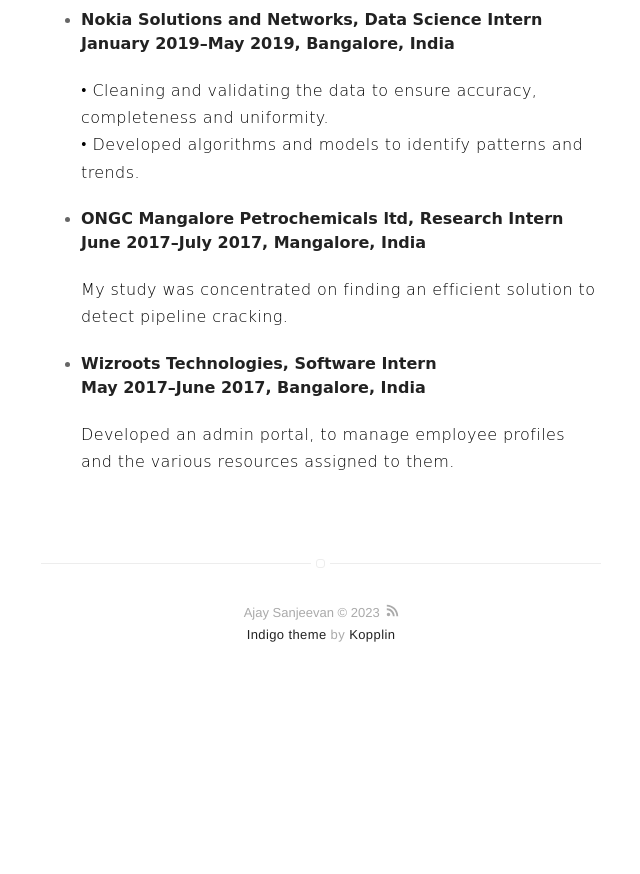
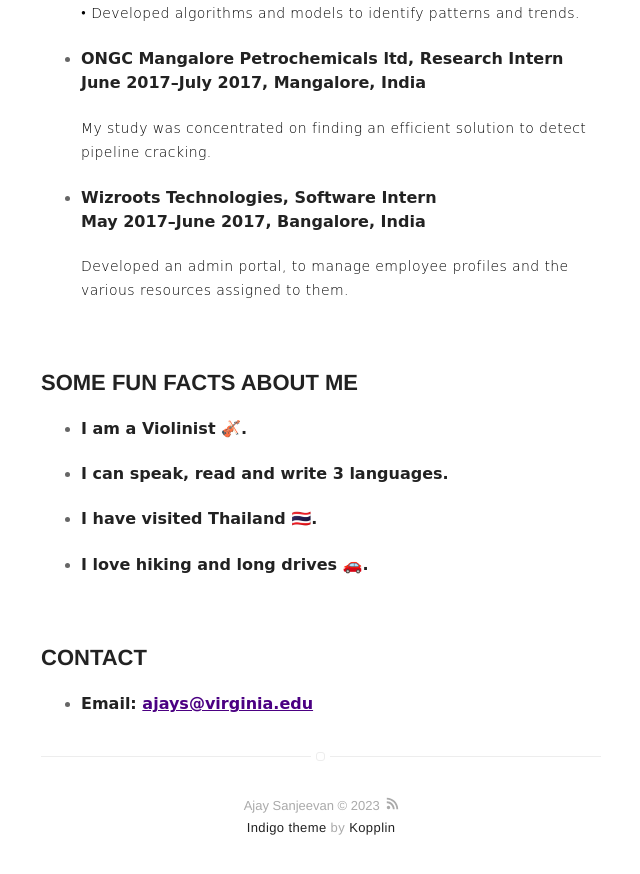
Before and after one commit to ajs997/ajs997.github.io, a Jekyll site: the page built from about.md, in a window 1280 px wide and 900 px high, scrolled down 1980 px. Shown: the top 874 px of the window, without its empty margins (319-959 px from the left). Built offline with Jekyll 4.4.1, drawn with Linux system fonts in a browser that asks for light colours; before the commit the page ends 2686 px from its top, so only the background shows below that; some of the changed text lies outside the part shown.

```diff
--- a/about.md
+++ b/about.md
@@ -16,8 +16,7 @@ to get in touch anytime <span>&#9749;</span></p><br>
 <h2>ACTIVITIES AT UVA</h2>
 <ul class="skill-list">
     <li><h4 style="font-family: 'Comic Sans MS';">Research Assistant at <a href="https://biocomplexity.virginia.edu/institute/divisions/network-systems-science-and-advanced-computing">UVa Biocomplexity Institute</a> under Prof. Srinivasan Venkatramanan, Spring 2023-present</h4></li>
-	<p style="font-family: 'Comic Sans MS';font-size:medium;color:black;">• Working on a interactive tool for public health
-        practitioners to extract insights from time series data related to ongoing epidemic outbreaks.<br>• This tool will allow users to select a time series of epidemiological significance and
+	<p style="font-family: 'Comic Sans MS';font-size:medium;color:black;font-size:14px;">• Working on a interactive tool for public health practitioners to extract insights from time series data related to ongoing epidemic outbreaks.<br>• This tool will allow users to select a time series of epidemiological significance and
         extract categorical indicators of activity over time.<br></p>
     <li><h4 style="font-family: 'Comic Sans MS';">Teaching Assistant for APMA3110 <a href="https://www.coursicle.com/virginia/courses/APMA/3110/">Applied Statistics and Probability</a> taught by Prof. Deepyaman Maiti, Spring 2023</h4></li>
     <li><h4 style="font-family: 'Comic Sans MS';">Teaching Assistant for APMA3150 <a href="https://www.coursicle.com/virginia/courses/APMA/3150/">From Data to Knowledge</a> taught by Prof. Gianluca Guadagni, Fall 2022</h4></li>
@@ -62,19 +61,33 @@ to get in touch anytime <span>&#9749;</span></p><br>
 
 <h2>WORK EXPERIENCE</h2>
 <ul class="skill-list">
-	<li><h4 style="font-family: 'Comic Sans MS';">OracleCorporation, Senior Member Technical Staff<br /> June 2019–July 2022, Bangalore, India</h4></li>
-	<p style="font-family: 'Comic Sans MS';font-size:medium;color:black;">• Enhancing and maintaining User Messaging Service component of Oracle SOA Suite, which is built on J2EE
+	<li><h4 style="font-family: 'Comic Sans MS';">Oracle Corporation, Senior Member Technical Staff<br /> June 2019–July 2022, Bangalore, India</h4></li>
+	<p style="font-family: 'Comic Sans MS';font-size:medium;color:black;font-size:14px;">• Enhancing and maintaining User Messaging Service component of Oracle SOA Suite, which is built on J2EE
         technologies and used by more than 100+ customers.<br>• Implemented the migration of UMS from 11g to 12c version. Designed compatible codes to support the product
         during and after the migration process.<br>• ARCAT Tool: Developed a self-contained tool to aid in the root cause identification from server logs. This
         reduced customer escalations and troubleshooting time.<br>• ARCAT Analytics: Built a live, interactive analytics dashboard to display the reporting statistics of ARCAT
         users with a variety of filtering options. Tech: ADF, JSF, JPA.<br>• Research: Key participant in the research project of developing a search engine to display matching bug details
         based on an exception stack. My primary focus was on word embedding and text similarity.</p>
 	<li><h4 style="font-family: 'Comic Sans MS';">Nokia Solutions and Networks, Data Science Intern <br />January 2019–May 2019, Bangalore, India</h4></li>
-	<p style="font-family: 'Comic Sans MS';font-size:medium;color:black;">• Cleaning and validating the data to ensure accuracy, completeness and uniformity.<br />• Developed algorithms and models to identify patterns and trends.</p>
+	<p style="font-family: 'Comic Sans MS';font-size:medium;color:black; font-size:14px;">• Cleaning and validating the data to ensure accuracy, completeness and uniformity.<br />• Developed algorithms and models to identify patterns and trends.</p>
 	<li><h4 style="font-family: 'Comic Sans MS';">ONGC Mangalore Petrochemicals ltd, Research Intern <br />June 2017–July 2017, Mangalore, India</h4></li>
-	<p style="font-family: 'Comic Sans MS';font-size:medium;color:black;">My study was concentrated on finding an efficient solution to detect pipeline cracking.</p>
+	<p style="font-family: 'Comic Sans MS';font-size:medium;color:black; font-size:14px;">My study was concentrated on finding an efficient solution to detect pipeline cracking.</p>
 	<li><h4 style="font-family: 'Comic Sans MS';">Wizroots Technologies, Software Intern <br />May 2017–June 2017, Bangalore, India</h4></li>
-	<p style="font-family: 'Comic Sans MS';font-size:medium;color:black;">Developed an admin portal, to manage employee profiles and the various resources assigned to them.</p>
+	<p style="font-family: 'Comic Sans MS';font-size:medium;color:black; font-size:14px;">Developed an admin portal, to manage employee profiles and the various resources assigned to them.</p>
 
 </ul>
 <br>
+
+<h2 id="contact">SOME FUN FACTS ABOUT ME</h2>
+<ul>
+<li><h4 style="font-family: 'Comic Sans MS';">I am a Violinist <span>&#127931;</span>.</h4></li>
+<li><h4 style="font-family: 'Comic Sans MS';">I can speak, read and write 3 languages.</h4></li>
+<li><h4 style="font-family: 'Comic Sans MS';">I have visited Thailand <span>&#127481;&#127469;</span>.</h4></li>
+<li><h4 style="font-family: 'Comic Sans MS';">I love hiking and long drives <span>&#128663;</span>.</h4></li>
+</ul>
+
+<br>
+<h2 id="contact">CONTACT</h2>
+<ul>
+<li><h4 style="font-family: 'Comic Sans MS';">Email: <a href="mailto:ajays@virginia.edu">ajays@virginia.edu</a></h4></li>
+</ul>
```
Also changed, not shown: assets/images/favicon_old/browserconfig.xml (deleted, +0 -9 lines), projects.html (+22 -2 lines), assets/images/favicon_old/android-chrome-192x192.png (deleted), assets/images/favicon_old/apple-touch-icon.png (deleted), assets/images/favicon_old/favicon-16x16.png (deleted), assets/images/favicon_old/favicon-32x32.png (deleted), assets/images/favicon_old/favicon.ico (deleted), assets/images/favicon_old/mstile-150x150.png (deleted), assets/images/favicon_old/safari-pinned-tab.svg (deleted), assets/images/favicon_old/site.webmanifest (deleted), assets/images/james.jpg (deleted), assets/images/jekyll-logo-light-solid.png (deleted), assets/images/markdown.jpg (deleted), assets/images/profile.jpg (deleted), 1 more files.
